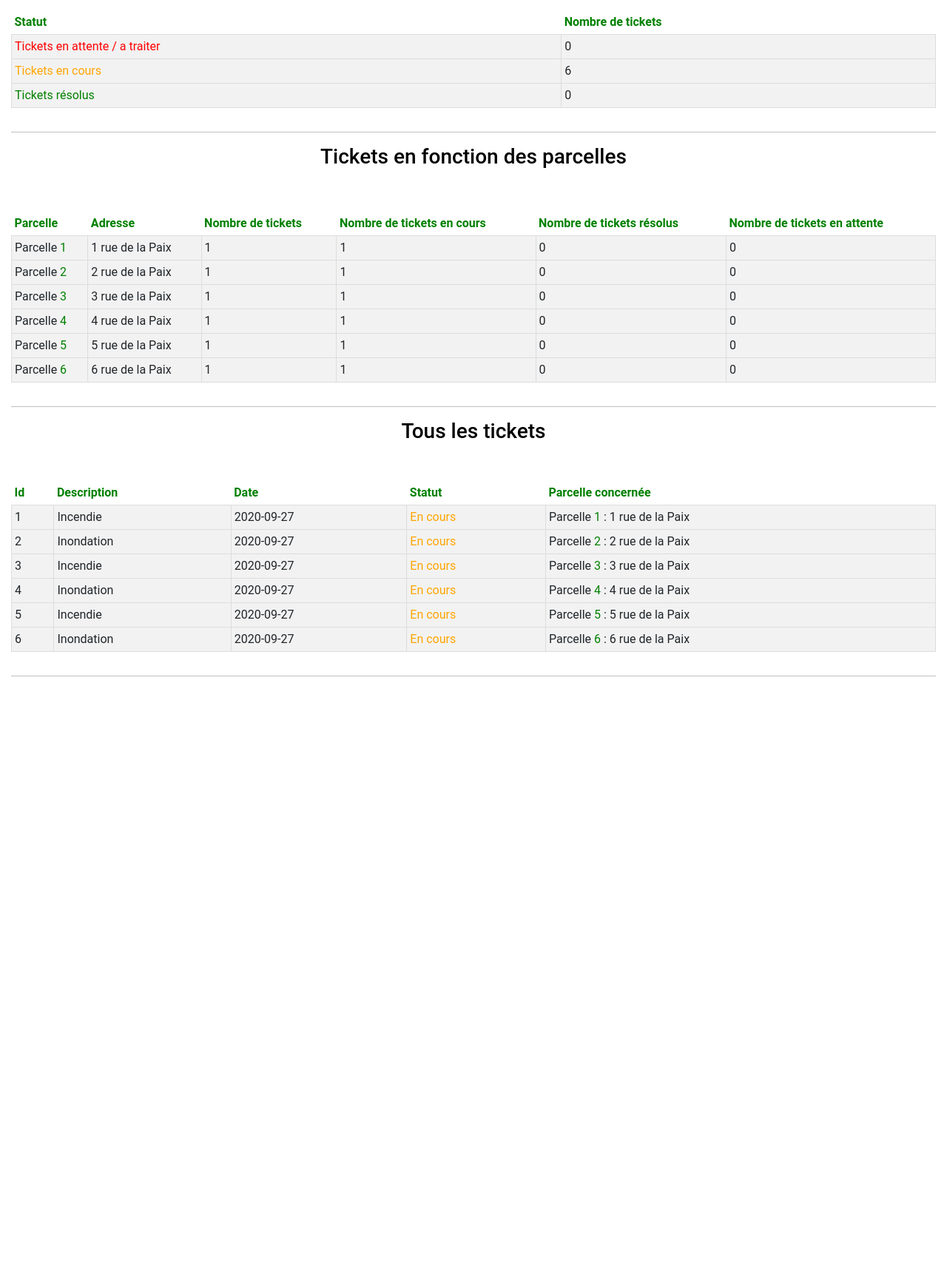
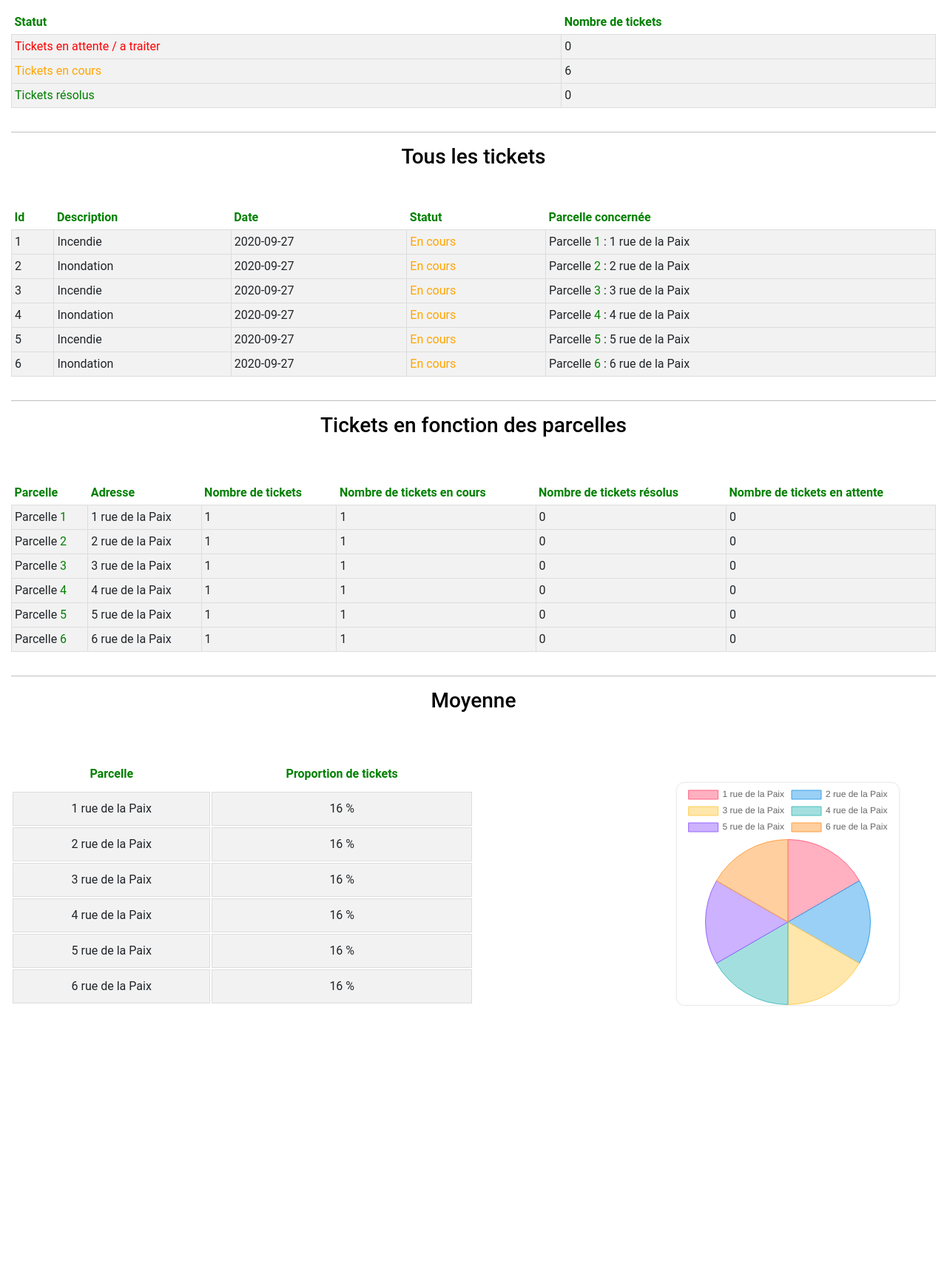
Before and after one commit to MaxG0312/SAE_1.04, a Flask app: page /ticket/all in a window 1280 px wide. Shown: the part 368-2091 px from the top of the page at 74% size. Before the commit the page ends 1282 px from the top, so only its background shows below. Run offline with Flask 3, Linux system fonts and the light colour scheme; data comes from the database, SQL or seed files in the repository; some libraries are stand-ins or nearby versions.

Commit message:
le graphiqueuu

```diff
--- a/app.py
+++ b/app.py
@@ -194,7 +194,24 @@ def show_all_ticket_etat():
             min = row['nombre_ticket']
             parcelle_min = row['id']
 
-    return render_template('tickets/show_all_tickets.html', ticket_counter=ticket_counter, ticket_incident=ticket_incident, ticket_parcelle=ticket_parcelle, parcelle_max=parcelle_max, parcelle_min=parcelle_min)
+    sql = '''
+    SELECT parcelle.id_parcelle AS id,
+    parcelle.adresse AS adresse,
+    COUNT(ticket_incident.id_ticket) AS nombre_ticket
+    FROM ticket_incident LEFT JOIN parcelle ON parcelle.id_parcelle = ticket_incident.parcelle_concernee
+    GROUP BY ticket_incident.parcelle_concernee
+    ORDER BY ticket_incident.parcelle_concernee;
+    '''
+    mycursor.execute(sql)
+    ticket_moyenne = mycursor.fetchall()
+
+    labels = [str(row['adresse']) for row in ticket_moyenne]
+    values = [int(row['nombre_ticket']) for row in ticket_moyenne]
+    total = sum(values)
+    values = [int(row['nombre_ticket'])/total for row in ticket_moyenne]
+    values = [int(row*100) for row in values]
+
+    return render_template('tickets/show_all_tickets.html', ticket_counter=ticket_counter, ticket_incident=ticket_incident, ticket_parcelle=ticket_parcelle, parcelle_max=parcelle_max, parcelle_min=parcelle_min, labels=labels, values=values)
 
 @app.route('/variete/show')
 def show_variete():
--- a/script.sql
+++ b/script.sql
@@ -17,10 +17,10 @@ CREATE TABLE variete (
     saison VARCHAR(31),
     culture INT,
     prix_kg DECIMAL(4,2),
-    stock DECIMAL(4,1),
+    stock DECIMAL(4,2),
     PRIMARY KEY(id_variete),
     FOREIGN KEY(saison) REFERENCES saison(saison),
-    FOREIGN KEY(culture) REFERENCES culture(id_cINSERTulture)
+    FOREIGN KEY(culture) REFERENCES culture(id_culture)
 );
 CREATE TABLE parcelle (
     id_parcelle INT AUTO_INCREMENT,
--- a/static/style.css
+++ b/static/style.css
@@ -214,3 +214,40 @@ select option:hover {
 h3 {
     text-align: center;
 }
+
+
+.table-chart h3 {
+    margin-bottom: 50px;
+}
+
+.table-chart table {
+    width:50%;
+    border-collapse: separate;
+    margin-top: 50px;
+    margin-bottom: 50px;
+}
+
+.table-chart th {
+    font-weight: 600;
+    padding: 10px;
+    text-align: center;
+}
+
+.table-chart td {
+    padding: 10px;
+    border: 1px solid #ddd;
+    text-align: center;
+}
+
+canvas {
+    position: relative;
+    max-width: 300px;
+    max-height: 300px;
+    left: 900px;
+    bottom : 350px;
+    /* A coté du de la table */
+    /* Bordure */
+    border-radius: 10px;
+    box-shadow: 0 0 3px rgba(0, 0, 0, 0.2);
+    display: block;
+}
--- a/templates/tickets/show_all_tickets.html
+++ b/templates/tickets/show_all_tickets.html
@@ -113,7 +82,104 @@ La parcelle avec le moins de problèmes est la parcelle n°
     </table>
 </div>
 <hr>
+<h3>Tickets en fonction des parcelles</h3>
+<div class="table-responsive">
+    <table class="table table-striped table-sm">
+        <thead>
+            <tr>
+                <th>Parcelle</th>
+                <th>Adresse</th>
+                <th>Nombre de tickets</th>
+                <th>Nombre de tickets en cours</th>
+                <th>Nombre de tickets résolus</th>
+                <th>Nombre de tickets en attente</th>
 
+            </tr>
+        </thead>
+        <tbody>
+            {% if ticket_parcelle | length >= 1 %}
+            {% for ligne in ticket_parcelle %}
+            <tr>
+                <td>Parcelle <span style="color : green;">{{ ligne.id }}</span></td>
+                <td>{{ ligne.adresse }}</td>
+                <td>{{ ligne.nombre_ticket }}</td>
+                <td>{{ ligne.nombre_ticket_en_cours }}</td>
+                <td>{{ ligne.nombre_ticket_resolu }}</td>
+                <td>{{ ligne.nombre_ticket_en_attente }}</td>
+            </tr>
+            {% endfor %}
+            {% endif %}
+        </tbody>
+    </table>
+</div>
+<hr>
+
+<h3>Moyenne</h3>
+<div class="table-responsive table-chart">
+    <table class="table table-striped table-sm">
+        <thead>
+            <tr>
+                <th>Parcelle</th>
+                <th>Proportion de tickets</th>
+            </tr>
+        </thead>
+        <tbody>
+            {% for parcelle in labels %}
+            <tr>
+                <td>{{ parcelle }}</td>
+                <td>{{ values[loop.index0] }} %</td>
+            </tr>
+            {% endfor %}
+        </tbody>
+    </table>
+    <canvas id="myChart"></canvas>
+
+    {% set tab = [] %}
+    {% for line in values %}
+    {% set tab = tab.append(line) %}
+    {% endfor %}
+
+    {% set tabLabels = [] %}
+    {% for line in labels %}
+    {% set tabLabels = tabLabels.append(line) %}
+    {% endfor %}
+
+</div>
+
+<script src="https://cdn.jsdelivr.net/npm/chart.js"></script>
+<script>
+    // Données
+    var data = {
+        labels: [{% for label in tabLabels %}"{{ label }}", {% endfor %}],
+        datasets: [{
+            data: [{% for value in tab %}{{ value }}, {% endfor %}],
+            backgroundColor: [
+                'rgba(255, 99, 132, 0.5)',
+                'rgba(54, 162, 235, 0.5)',
+                'rgba(255, 206, 86, 0.5)',
+                'rgba(75, 192, 192, 0.5)',
+                'rgba(153, 102, 255, 0.5)',
+                'rgba(255, 159, 64, 0.5)'
+            ],
+            borderColor: [
+                'rgba(255, 99, 132, 1)',
+                'rgba(54, 162, 235, 1)',
+                'rgba(255, 206, 86, 1)',
+                'rgba(75, 192, 192, 1)',
+                'rgba(153, 102, 255, 1)',
+                'rgba(255, 159, 64, 1)'
+            ],
+            borderWidth: 1
+        }]
+    };
+
+    // Création du graphique
+    var ctx = document.getElementById('myChart').getContext('2d');
+    var myPieChart = new Chart(ctx, {
+        type: 'pie',
+        data: data,
+    });
+    </script>
 
 
 {% endblock %}
```
Also changed, not shown: other parts of templates/tickets/show_all_tickets.html (+0 -31 lines).
